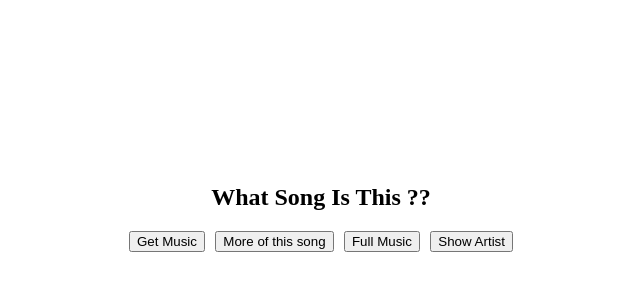
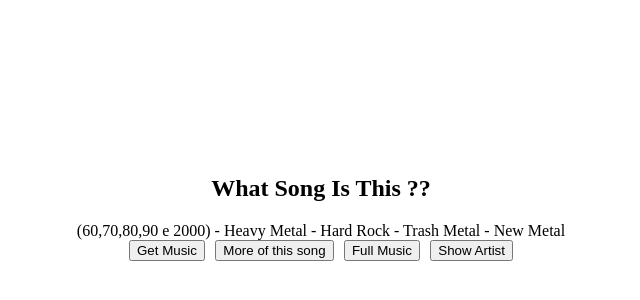
Before and after one commit to yanmagale/what-song-is-that, a React (Create React App) app: page / in a window 1280 px wide. Shown: the part 200-500 px from the top of the page, without its empty margins (319-959 px from the left). Built offline with nearby package versions, Linux system fonts and the light colour scheme.

Commit message:
feat: add information about what song will play

```diff
--- a/src/App.js
+++ b/src/App.js
@@ -103,6 +103,13 @@ class App extends Component {
     return (
       <div className="container">
         <h2>What Song Is This ??</h2>
+        <div className="tips">
+          (60,70,80,90 e 2000)
+          - Heavy Metal
+          - Hard Rock
+          - Trash Metal
+          - New Metal
+        </div>
         <div className="actions">
           <button onClick={() => this.getSong()}>Get Music</button>
           <button onClick={() => this.getMoreSong()}>More of this song</button>
```
